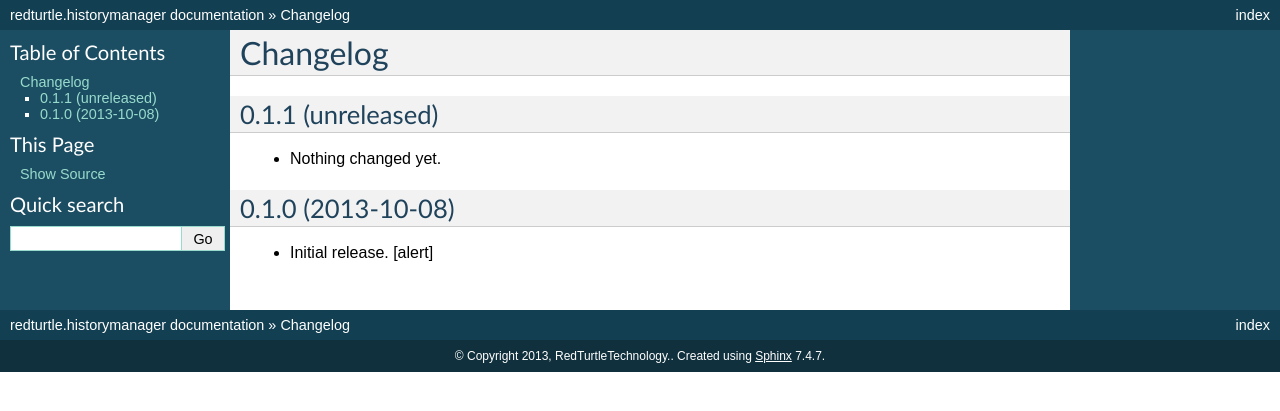
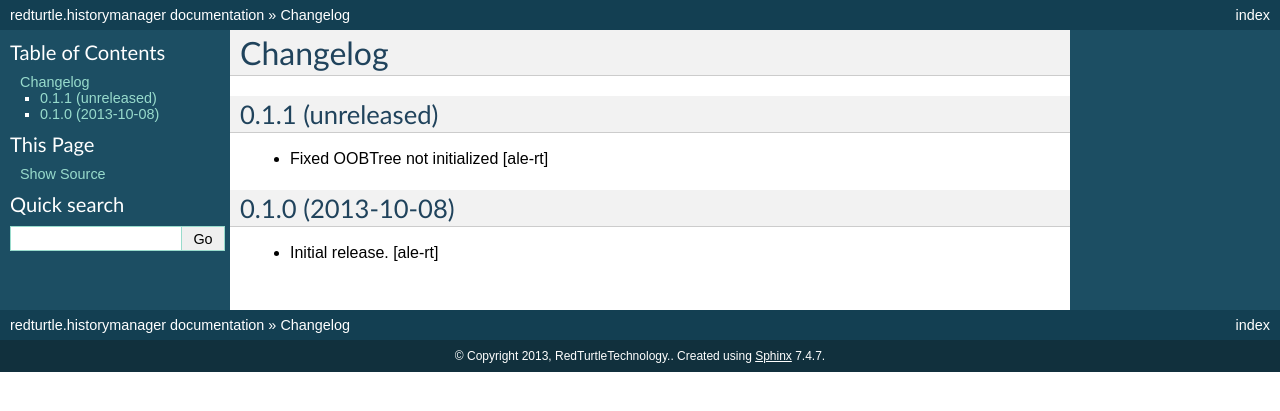
Before and after one commit to RedTurtle/redturtle.historymanager, a Sphinx documentation site: the page built from docs/CHANGELOG.rst, in a window 1280 px wide. Shown: the top 411 px of the page. Built offline with Sphinx 7.4.7, drawn with Linux system fonts in a browser that asks for light colours.

Commit message:
Fixed OOBTree not initialized

```diff
--- a/docs/CHANGELOG.rst
+++ b/docs/CHANGELOG.rst
@@ -5,11 +5,12 @@ Changelog
 0.1.1 (unreleased)
 ------------------
 
-- Nothing changed yet.
+- Fixed OOBTree not initialized
+  [ale-rt]
 
 
 0.1.0 (2013-10-08)
 ------------------
 
 - Initial release.
-  [alert]
+  [ale-rt]
```
Also changed, not shown: 1 other file.
